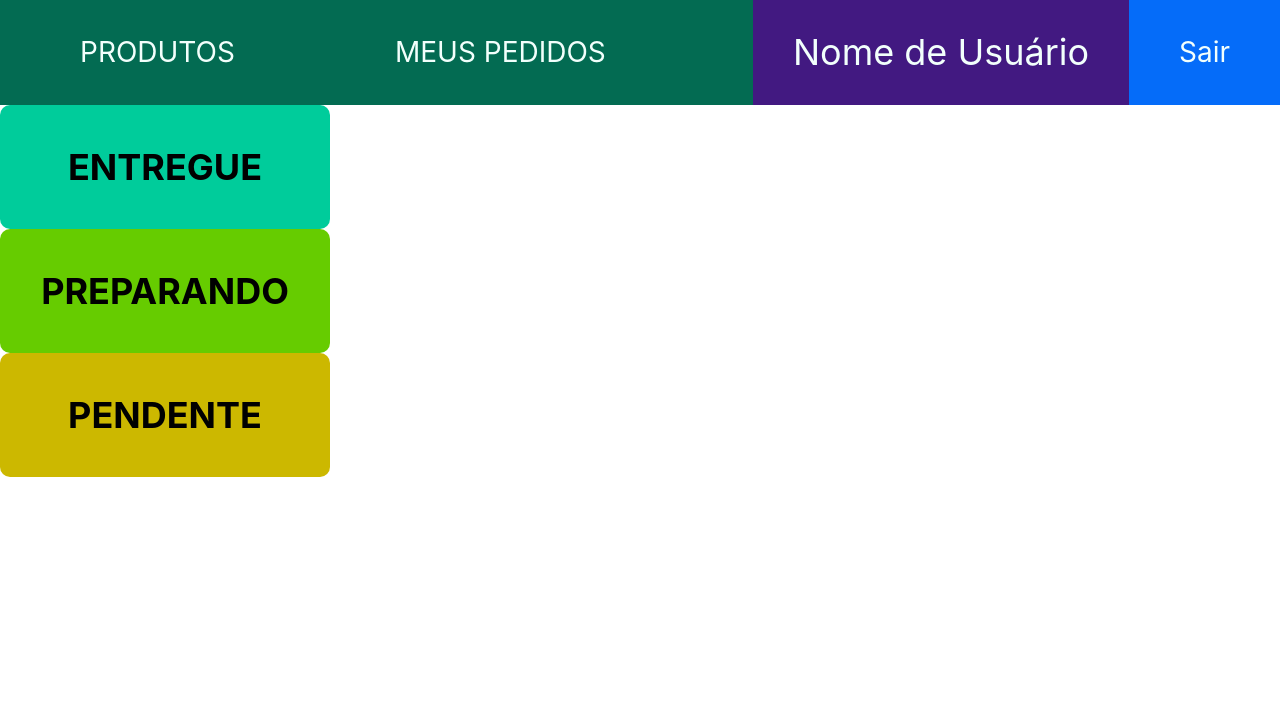
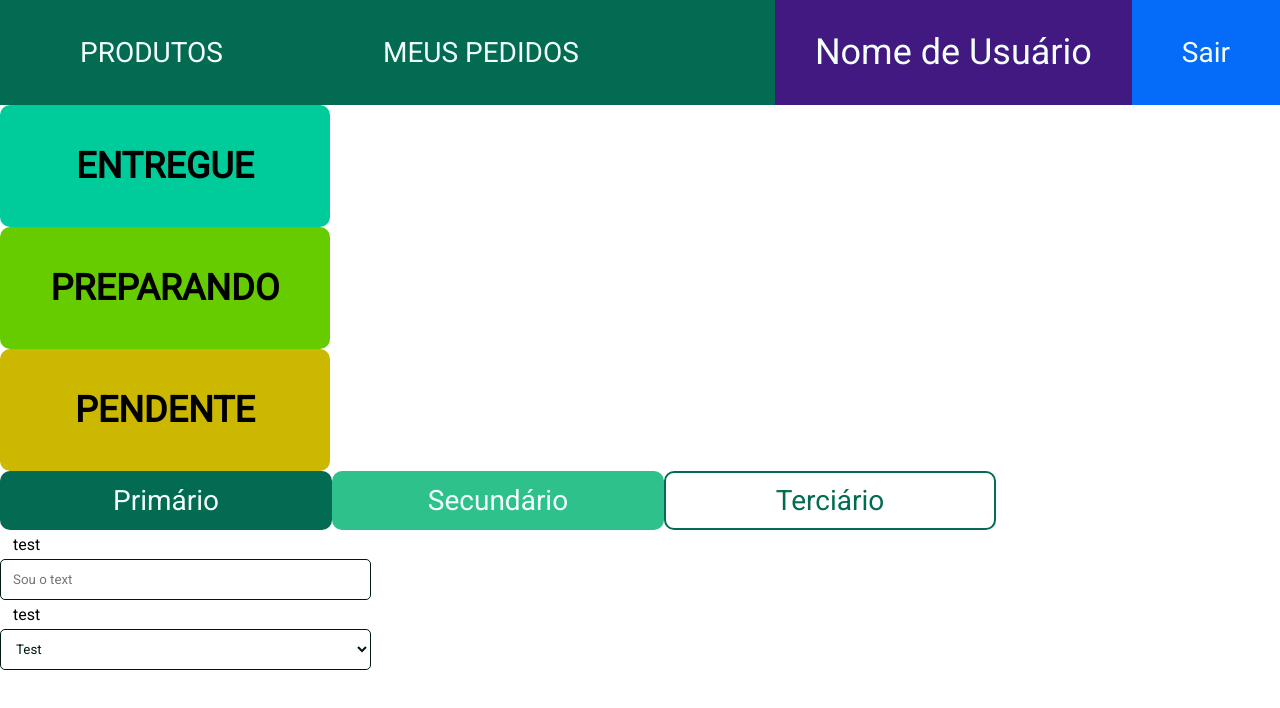
Before and after one commit to Erik-EFL/AppDelivery, a React (Create React App) app in the folder front-end/: page / in a window 1280 px wide. Shown: the top 708 px of the page. Built offline with nearby package versions, Linux system fonts and the light colour scheme.

Commit message:
style(front-end): :recycle: Refact styles

```diff
--- a/front-end/src/App.css
+++ b/front-end/src/App.css
@@ -1,5 +1,10 @@
+/* stylelint-disable at-rule-semicolon-space-before */
+
+@import url('https://fonts.googleapis.com/css2?family=Roboto&display=swap');
+
 * {
   border: 0;
+  font-family: Roboto , sans-serif;
   margin: 0;
   padding: 0;
 }
--- a/front-end/src/App.js
+++ b/front-end/src/App.js
@@ -1,5 +1,8 @@
 import React from 'react';
 import './App.css';
+import SimpleButton from './components/GenericButton/index';
+import GenericTextInput from './components/GenericInputs/index';
+import GenericSelect from './components/GenericSelect';
 import Navbar from './components/NavBar';
 import StatusButton from './components/StatusButton';
 
@@ -10,6 +13,11 @@ function App() {
       <StatusButton status="ENTREGUE" />
       <StatusButton status="PREPARANDO" />
       <StatusButton status="PENDENTE" />
+      <SimpleButton readLine="Primário" variant="" />
+      <SimpleButton readLine="Secundário" variant="primary" />
+      <SimpleButton readLine="Terciário" variant="secondary" />
+      <GenericTextInput name="test" placeholder="Sou o text" />
+      <GenericSelect name="test" />
     </div>
   );
 }
--- a/front-end/src/components/GenericButton/index.js
+++ b/front-end/src/components/GenericButton/index.js
@@ -2,7 +2,7 @@ import React from 'react';
 import PropTypes from 'prop-types';
 import * as Styles from './style';
 
-function index({ readLine, variant }) {
+function SimpleButton({ readLine, variant }) {
   return (
     <Styles.GenericButton variant={ variant }>
       {readLine}
@@ -10,9 +10,9 @@ function index({ readLine, variant }) {
   );
 }
 
-index.propTypes = {
+SimpleButton.propTypes = {
   readLine: PropTypes.string,
   variant: PropTypes.string,
 }.isRequired;
 
-export default index;
+export default SimpleButton;
--- a/front-end/src/components/GenericButton/style.js
+++ b/front-end/src/components/GenericButton/style.js
@@ -6,18 +6,18 @@ const simpleButtonVariant = (variant) => {
   case 'primary':
     return `
       background-color:${themes.bgPrimary.green};
-      color:${themes.text.whit}
+      color:${themes.typography.textColor.white}
       `;
   case 'secondary':
     return `
       background-color:${themes.bgPrimary.white};
-      color:${themes.text.darkGreen};
+      color:${themes.typography.textColor.darkGreen};
       border: 2px solid ${themes.bgPrimary.darkGreen};
     `;
   default:
     return `
       background-color:${themes.bgPrimary.darkGreen};
-      color:${themes.text.whit}
+      color:${themes.typography.textColor.white}
       `;
   }
 };
--- a/front-end/src/components/GenericInputs/index.js
+++ b/front-end/src/components/GenericInputs/index.js
@@ -2,27 +2,29 @@ import PropTypes from 'prop-types';
 import { useState } from 'react';
 import * as Styles from './styles';
 
-export default function InputGeneric({ name, domId, value, placeholder }) {
+export default function InputGeneric({ name, domId, value, placeholder, size }) {
   const [search, setSearch] = useState('');
 
   console.log(search);
   return (
-    <label htmlFor={ domId }>
-      {name}
+    <Styles.LabelGeneric htmlFor={ domId }>
+      <p>{name}</p>
       <Styles.GenericInputText
+        id={ domId }
+        placeholder={ placeholder }
+        size={ size }
         type="text"
-        id={ domId }
         value={ value }
-        placeholder={ placeholder }
         onChange={ (event) => setSearch(event.target.value) }
       />
-    </label>
+    </Styles.LabelGeneric>
   );
 }
 
 InputGeneric.propTypes = {
+  domId: PropTypes.string,
   name: PropTypes.string,
-  domId: PropTypes.string,
+  placeholder: PropTypes.string,
+  size: PropTypes.string,
   value: PropTypes.string,
-  placeholder: PropTypes.string,
 }.isRequired;
--- a/front-end/src/components/GenericInputs/styles.js
+++ b/front-end/src/components/GenericInputs/styles.js
@@ -4,7 +4,7 @@ const sizeHandleChange = (size) => {
   switch (size) {
   case 'sm':
     return `
-        width: 371px;
+        width: 325px;
       `;
   case 'md':
     return `
@@ -12,7 +12,7 @@ const sizeHandleChange = (size) => {
       `;
   default:
     return `
-        width: 325px;
+        width: 345px;
       `;
   }
 };
@@ -23,11 +23,17 @@ export const GenericInputText = styled.input`
   border-radius: 5px;
   padding: 12px;
 
-  ::placeholder {
-    color: #828282;
-  }
+  ${({ size }) => sizeHandleChange(size)}
+`;
 
-  ${({ size }) => sizeHandleChange(size)}
+export const LabelGeneric = styled.label`
+  display: flex;
+  flex-direction: column;
+
+   p {
+    padding: 5px;
+    margin-left: 8px;
+   }
 `;
 
 export const Box = styled.div`
--- a/front-end/src/components/GenericSelect/index.js
+++ b/front-end/src/components/GenericSelect/index.js
@@ -2,17 +2,18 @@ import PropTypes from 'prop-types';
 import { useState } from 'react';
 import * as Styles from './styles';
 
-export default function GenericSelect({ name, domId, value }) {
+export default function GenericSelect({ name, domId, value, size }) {
   const [search, setSearch] = useState('');
 
   console.log(search);
   return (
-    <label htmlFor={ domId }>
-      {name}
+    <Styles.LabelGeneric htmlFor={ domId }>
+      <p>{name}</p>
       <Styles.GenericSelect
         type="text"
         id={ domId }
         value={ value }
+        size={ size }
         onChange={ (event) => setSearch(event.target.value) }
       >
         <option value="Test">Test</option>
@@ -22,11 +23,12 @@ export default function GenericSelect({ name, domId, value }) {
           )}
         ; */}
       </Styles.GenericSelect>
-    </label>
+    </Styles.LabelGeneric>
   );
 }
 
 GenericSelect.propTypes = {
+  size: PropTypes.string,
   name: PropTypes.string,
   domId: PropTypes.string,
   value: PropTypes.string,
--- a/front-end/src/components/GenericSelect/styles.js
+++ b/front-end/src/components/GenericSelect/styles.js
@@ -4,7 +4,7 @@ const sizeHandleChange = (size) => {
   switch (size) {
   case 'sm':
     return `
-        width: 371px;
+        width: 325px;
       `;
   case 'md':
     return `
@@ -12,7 +12,7 @@ const sizeHandleChange = (size) => {
       `;
   default:
     return `
-        width: 325px;
+        width: 371px;
       `;
   }
 };
@@ -27,6 +27,16 @@ export const GenericSelect = styled.select`
   ${({ size }) => sizeHandleChange(size)}
 `;
 
+export const LabelGeneric = styled.label`
+  display: flex;
+  flex-direction: column;
+
+   p {
+    padding: 5px;
+    margin-left: 8px;
+   }
+`;
+
 export const Box = styled.div`
   display: flex;
   flex-direction: ${(props) => (props.direction === 'row' ? 'row' : 'column')};
--- a/front-end/src/components/themes/themes.js
+++ b/front-end/src/components/themes/themes.js
@@ -7,12 +7,12 @@ export default {
     lightBlue: '#00CC9B',
     lemonGreen: '#66CC00',
     gold: '#CCB800',
-    white: '#E5E5E5',
+    white: '#FFFFFF',
   },
   typography: {
     textColor: {
       black: '#001813',
-      whit: '#F2FFFC',
+      white: '#F2FFFC',
       darkGreen: '#036B52',
     },
     textSize: {
```
